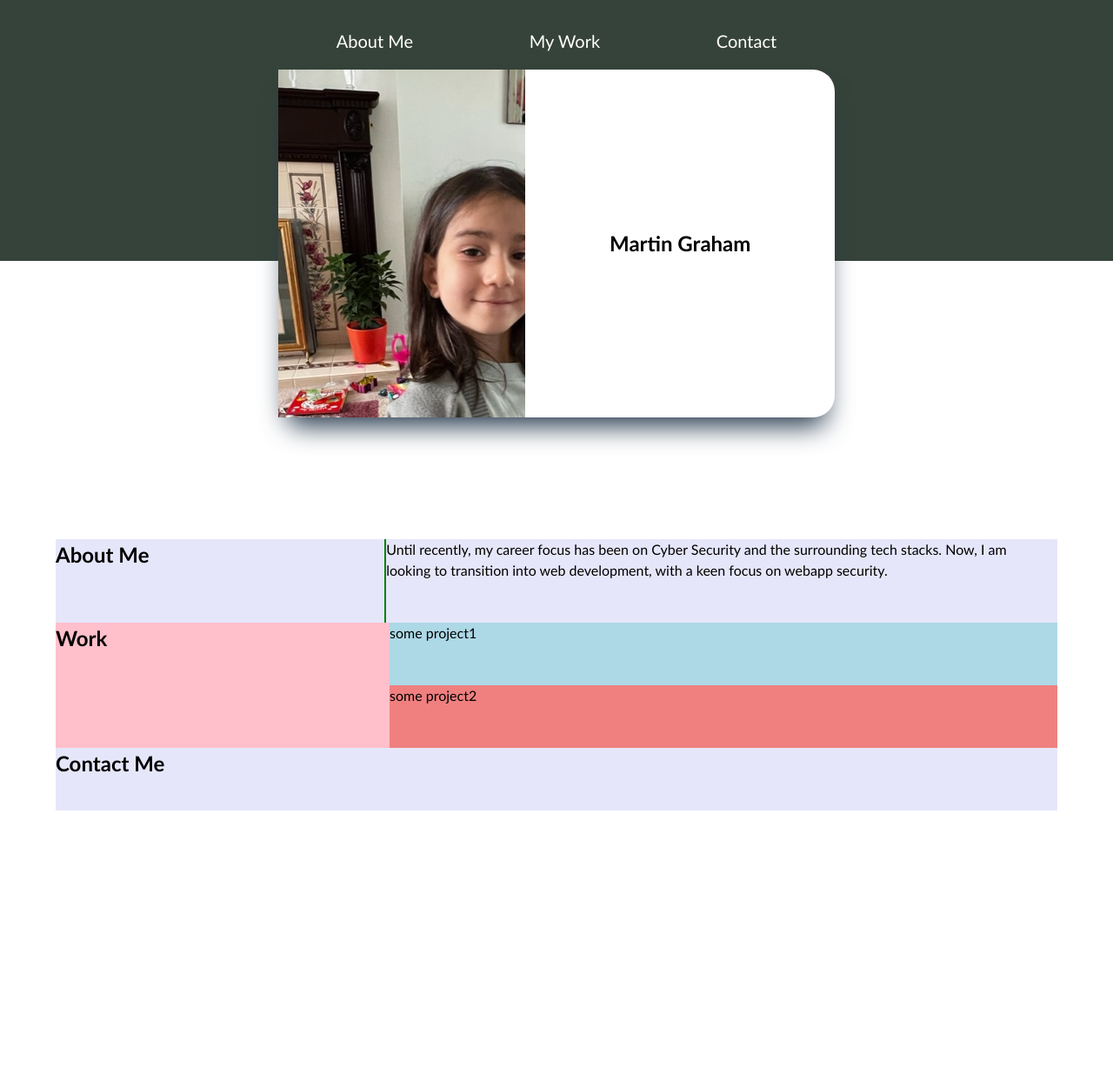
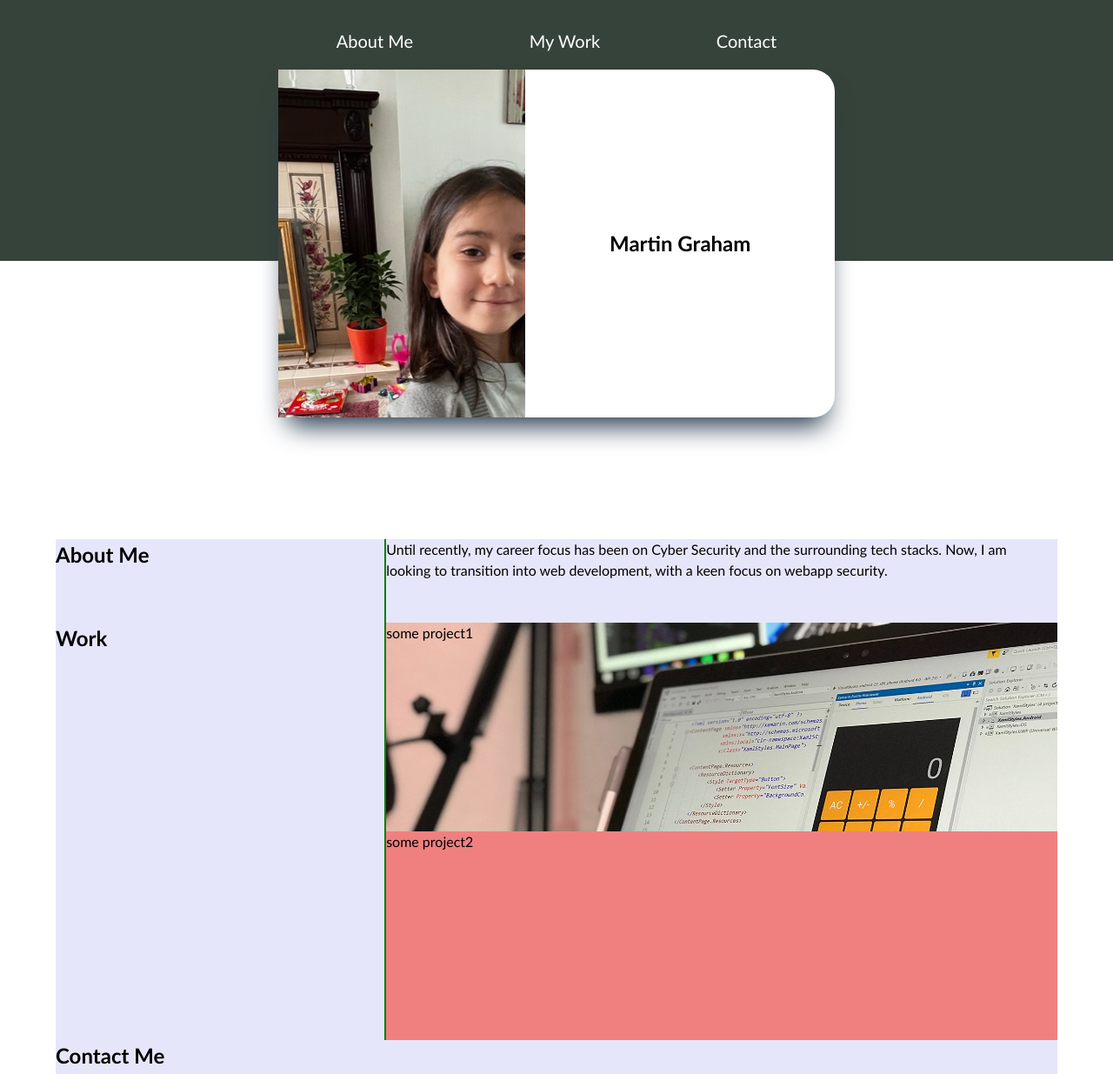
Before and after one commit to TechKuro/CSS-Challenge-Portfolio, a plain HTML site: page index.html in a window 1280 px wide. Shown: the top 1235 px of the page at 87% size. Before the commit the page ends 932 px from the top, so only its background shows below. Drawn offline with Linux system fonts and the light colour scheme.

Commit message:
some minor selector changes and h2 styles

```diff
--- a/css/style.css
+++ b/css/style.css
@@ -103,7 +103,7 @@ h1 {
 
 .page-section {
   display: grid;
-  grid-template-columns: 1fr 1fr 1fr;
+  grid-template-columns: 33% 1fr 1fr;
   grid-template-rows: 1fr 1fr 1fr 1fr;
   grid-template-areas:
     "work project1 project1"
@@ -130,14 +130,18 @@ h1 {
   background-color: orange;
 }
 
-#work {
+#work-heading {
   grid-area: work;
-  background-color: pink;
+  border-right: 2px solid green;
 }
 
 #project1 {
   grid-area: project1;
-  background-color: lightblue;
+  background-image: url(../images/02-portfolio-2.jpg);
+  height: 30vh;
+  background-size:cover;
+  background-repeat: no-repeat;
+
 }
 
 #project2 {
--- a/index.html
+++ b/index.html
@@ -45,7 +45,7 @@
 
     <!-- portfolio container -->
     <section class="page-section" id="work">
-      <h2>Work</h2>
+      <h2 id="work-heading">Work</h2>
       <div id="project1">some project1</div>
       <div id="project2">some project2</div>
     </section>
```
